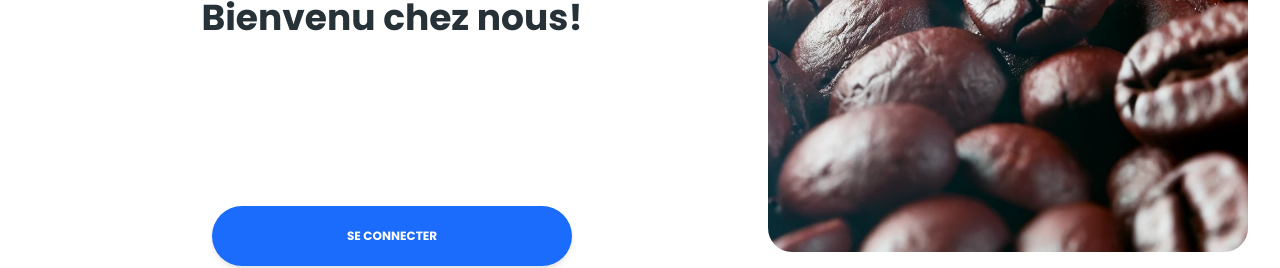
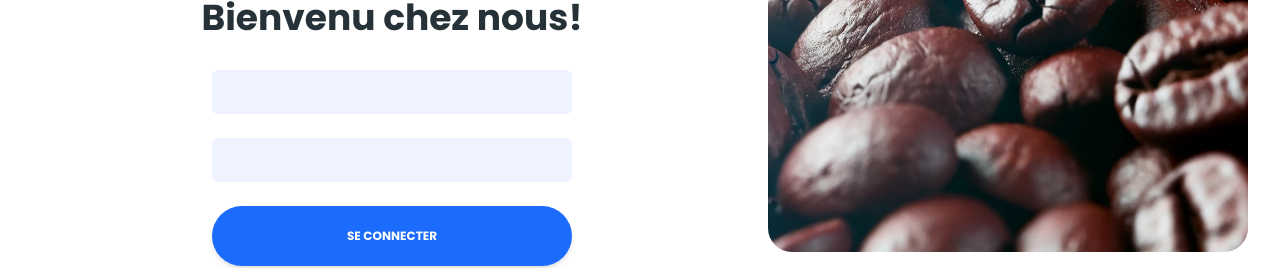
Before and after one commit to MOHAMED-RGUIG/topclassgestaches, a React (Vite) app: page /auth/sign-in in a window 1280 px wide. Shown: the part 350-618 px from the top of the page. Built offline with nearby package versions, Linux system fonts and the light colour scheme.

Commit message:
Update sign-in.jsx

```diff
--- a/src/pages/auth/sign-in.jsx
+++ b/src/pages/auth/sign-in.jsx
@@ -64,6 +64,7 @@ export function SignIn() {
             <Input
               size="lg"
               placeholder="NOM D'UTILISATEUR"
+style={{ backgroundColor: '#eef3ff' }}
               className="rounded-lg font-poppins mb-5 p-[15px] px-[25px] font-semibold text-[14px] bg-custom-blue rounded-[50px] h-[60px] border-none"
               labelProps={{
                 className: "before:content-none after:content-none",
@@ -78,6 +79,7 @@ export function SignIn() {
               <Input
                 type={showPassword ? "text" : "password"}
                 size="lg"
+style={{ backgroundColor: '#eef3ff' }}
                 placeholder="MOT DE PASS"
                 className="rounded-lg p-[15px] px-[25px] font-semibold text-[14px] bg-custom-blue rounded-[50px] h-[60px] font-poppins border-none"
                 labelProps={{
```
